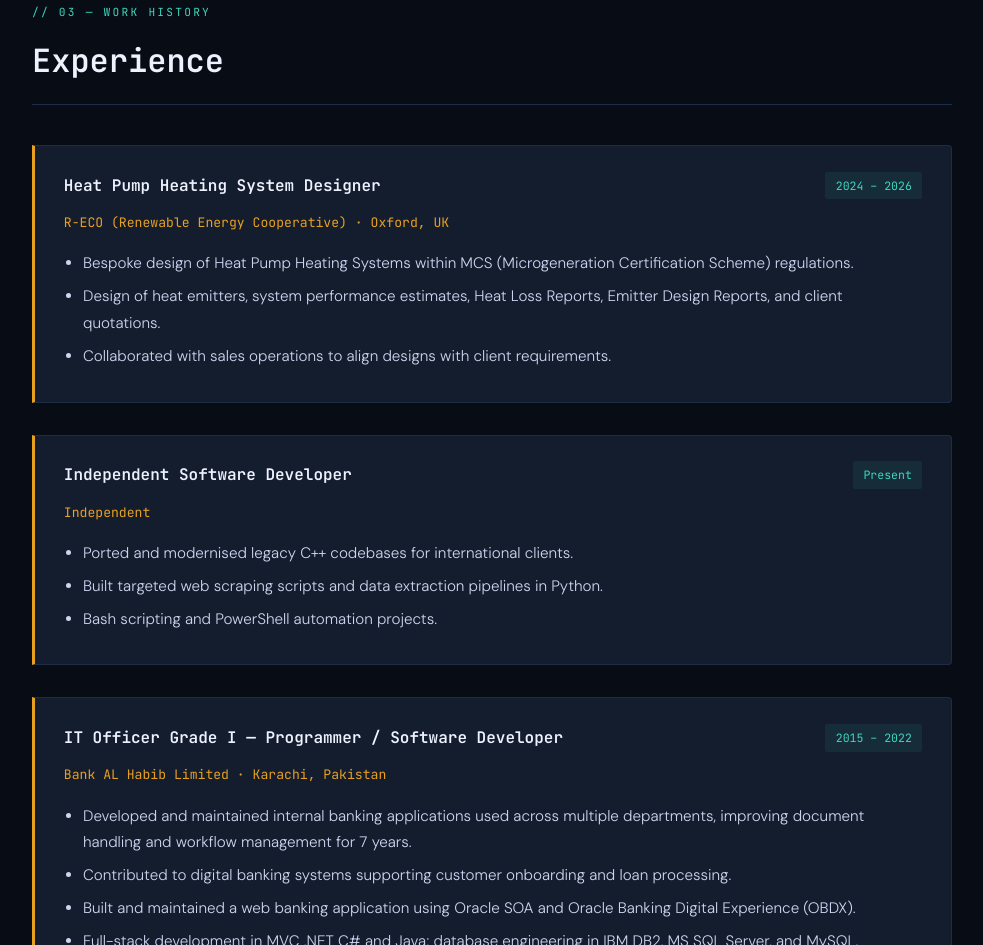
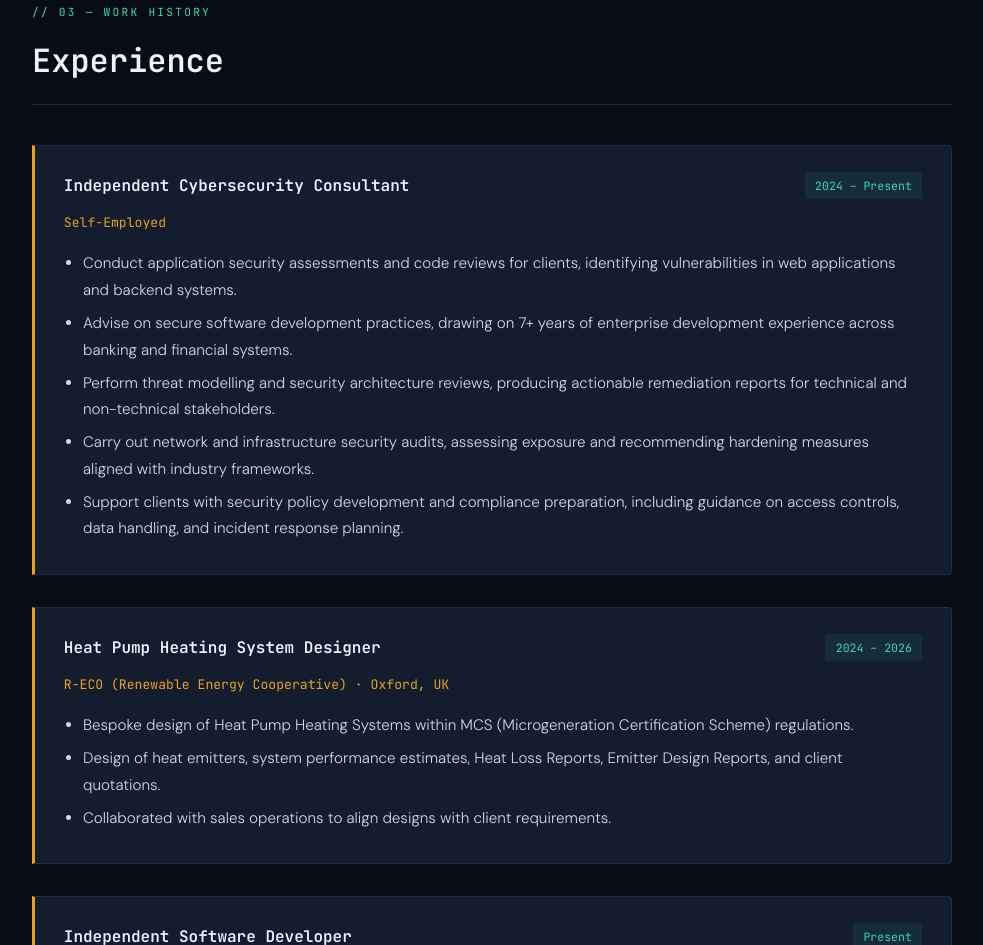
Before and after one commit to mhdl1991/mhdl1991.github.io, a plain HTML site: page index.html in a window 1280 px wide. Shown: the part 1594-2539 px from the top of the page, without its empty margins (148-1131 px from the left). Drawn offline with Linux system fonts and the light colour scheme.

Commit message:
Add experience for Independent Cybersecurity Consultant
Added a new timeline item for Independent Cybersecurity Consultant role, detailing responsibilities and experience.

```diff
--- a/index.html
+++ b/index.html
@@ -99,7 +99,23 @@
 <section id="experience">
   <p class="section-label">// 03 — Work History</p>
   <h2 class="section-title">Experience</h2>
-  <div class="timeline">
+    <div class="timeline">
+    <div class="timeline-item">
+        <div class="timeline-header">
+          <p class="timeline-role">Independent Cybersecurity Consultant</p>
+          <span class="timeline-period">2024 – Present</span>
+        </div>
+        <p class="timeline-org">Self-Employed</p>
+        <div class="timeline-body">
+          <ul>
+            <li>Conduct application security assessments and code reviews for clients, identifying vulnerabilities in web applications and backend systems.</li>
+            <li>Advise on secure software development practices, drawing on 7+ years of enterprise development experience across banking and financial systems.</li>
+            <li>Perform threat modelling and security architecture reviews, producing actionable remediation reports for technical and non-technical stakeholders.</li>
+            <li>Carry out network and infrastructure security audits, assessing exposure and recommending hardening measures aligned with industry frameworks.</li>
+            <li>Support clients with security policy development and compliance preparation, including guidance on access controls, data handling, and incident response planning.</li>
+          </ul>
+      </div>
+    </div>
 
     <div class="timeline-item">
       <div class="timeline-header">
```
